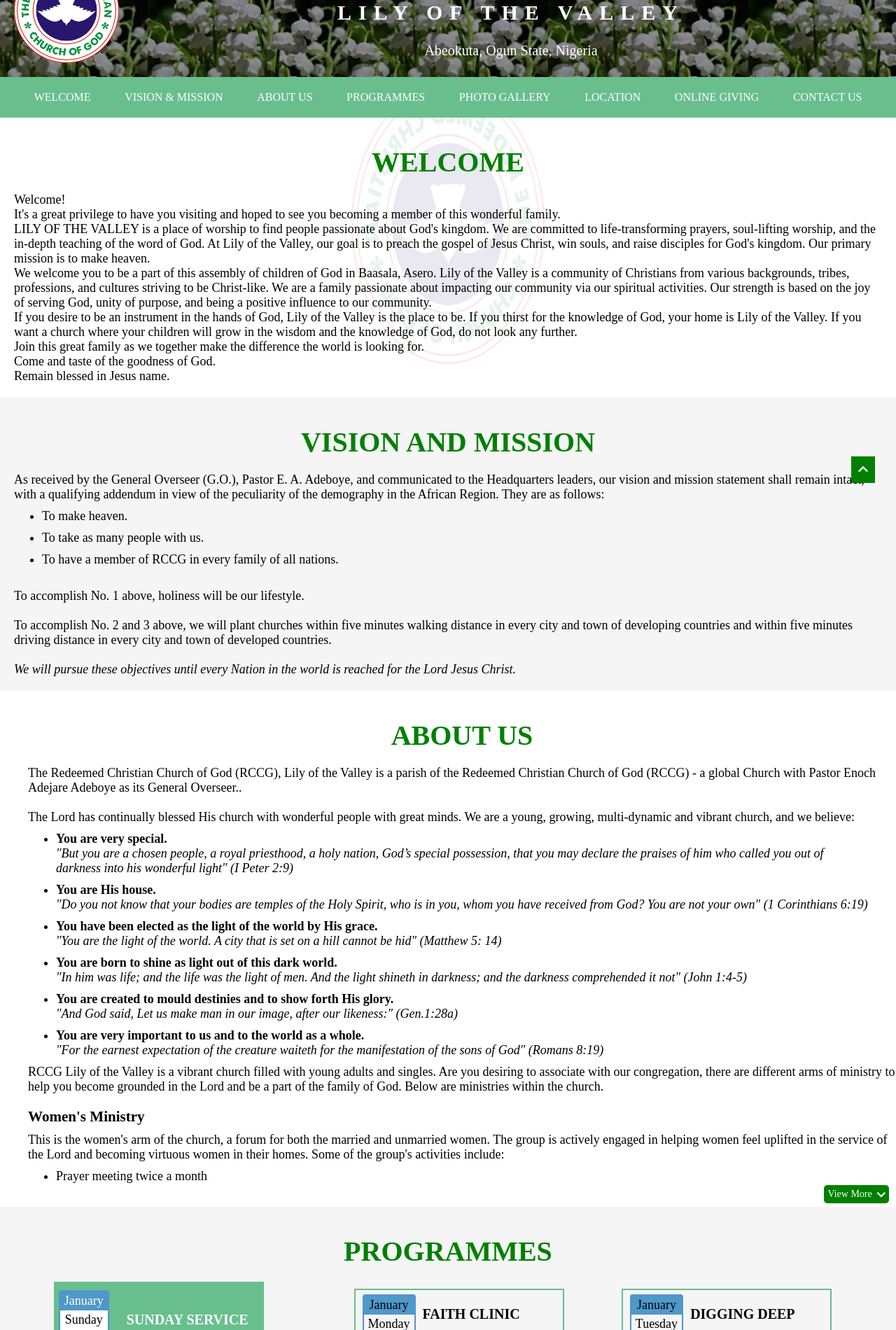
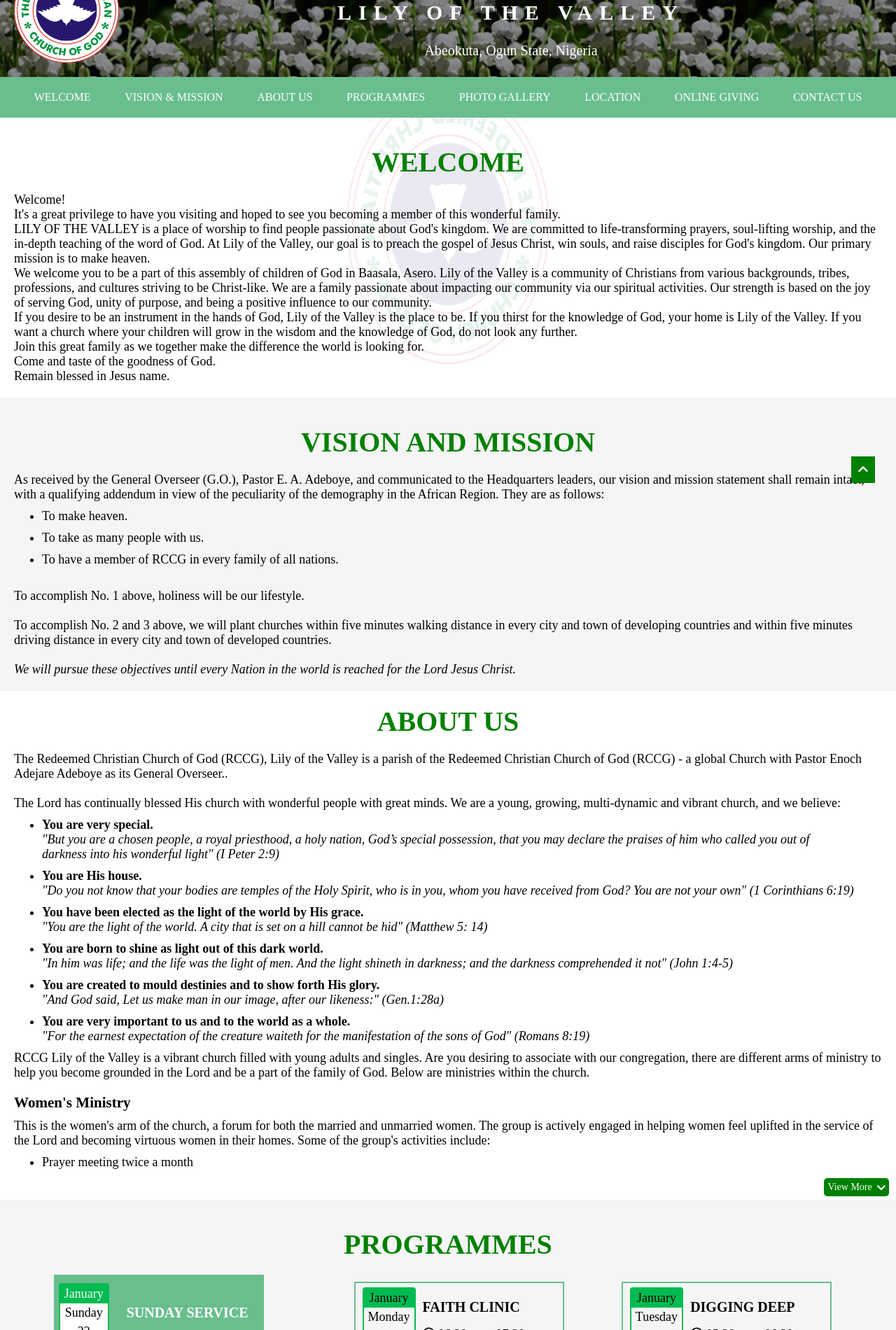
Before and after one commit to TaiwoJoshua/Lily-of-the-Valley, a plain HTML site: page index.html in a window 1280 px wide. Shown: the part 80-1980 px from the top of the page at 70% size. Drawn offline with Linux system fonts and the light colour scheme.

Commit message:
I added padding to About Section and Changed Programme background color

```diff
--- a/assets/css/index.css
+++ b/assets/css/index.css
@@ -195,14 +195,14 @@ main>section:nth-child(even){
 /* About Section */
 .about{
     width: 100%;
-    padding: 20px 0 20px 40px;
+    padding-bottom: 30px;
     position: relative;
 }
 .about>div{
+    padding: 0 20px;
     height: 100vh;
     max-height: 600px;
     overflow-y: hidden;
-    padding-bottom: 40px;
 }
 .about>div>ul>li{
     margin: 10px 40px;
@@ -241,7 +241,7 @@ main>section:nth-child(even){
     height: 100%;
     transform: scaleY(0);
     transform-origin: bottom center;
-    background-color: #4F98CA;
+    background-color: #00bb51;
     z-index: -1;
     transition: transform 0.6s;
     border-radius: 5px;
@@ -309,7 +309,7 @@ main>section:nth-child(even){
     display: flex;
     flex-direction: column;
     align-items: center;
-    border: 2px solid #4F98CA;
+    border: 2px solid #00bb51;
     border-radius: 4px;
 }
 .datewrapper>span{
@@ -318,7 +318,7 @@ main>section:nth-child(even){
 .month{
     width: 100%;
     text-align: center;
-    background-color: #4F98CA;
+    background-color: #00bb51;
 }
 .sunday{
     height: auto !important;
--- a/assets/js/index.js
+++ b/assets/js/index.js
@@ -108,6 +108,21 @@ $("#hidenav").click(function(){
   }, 500);
 });
 
+var prevScrollpos = window.pageYOffset;
+window.onscroll = function() {
+  var currentScrollPos = window.pageYOffset;
+  if (prevScrollpos > currentScrollPos) {
+
+  } else {
+    document.querySelector(".nav2>ul").style.top = "-" + navbarh;
+    document.getElementById("hidenav").style.top = "-31px";
+    setTimeout(function(){
+      document.getElementById("shownav").style.top = "0px";
+    }, 500);
+  }
+  prevScrollpos = currentScrollPos;
+}
+
 var rotate = document.getElementById("rotate");
 deg = 360;
 setInterval(function(){
```
